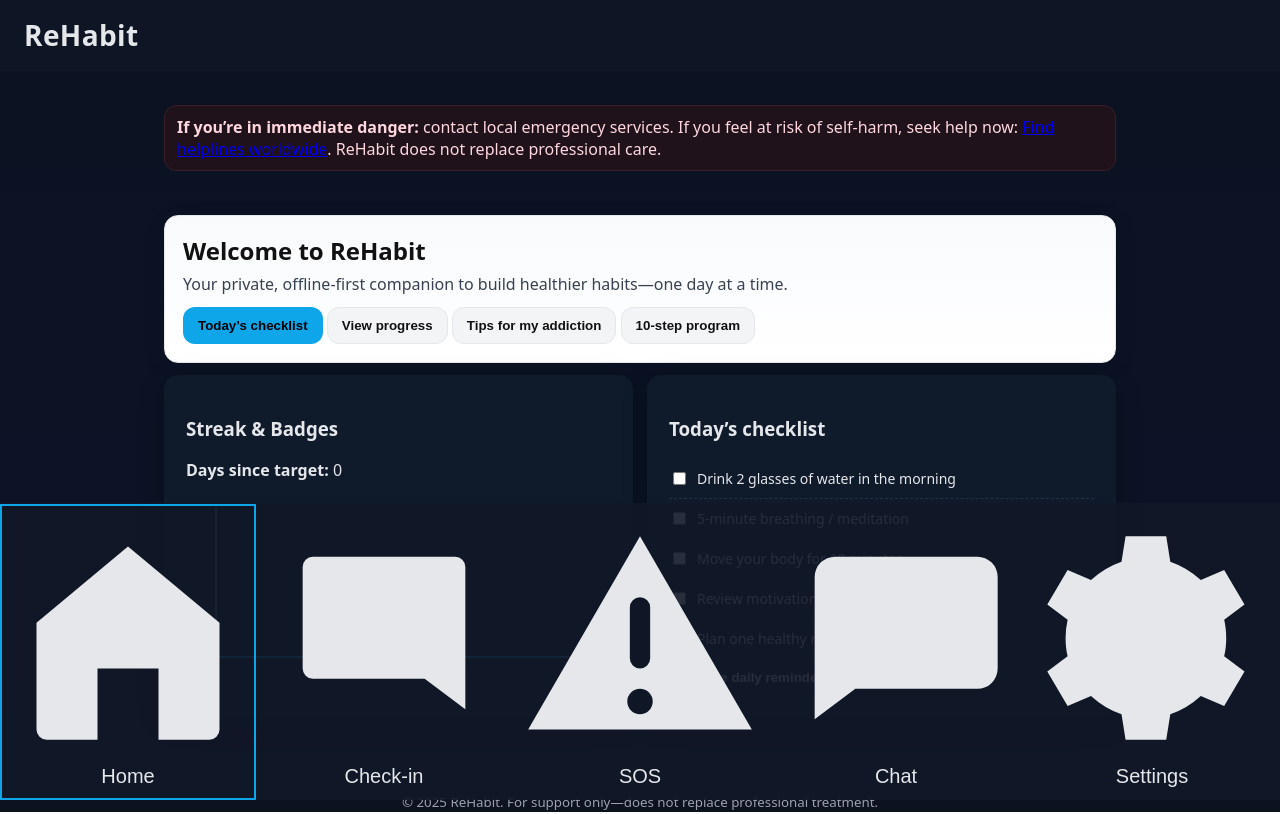
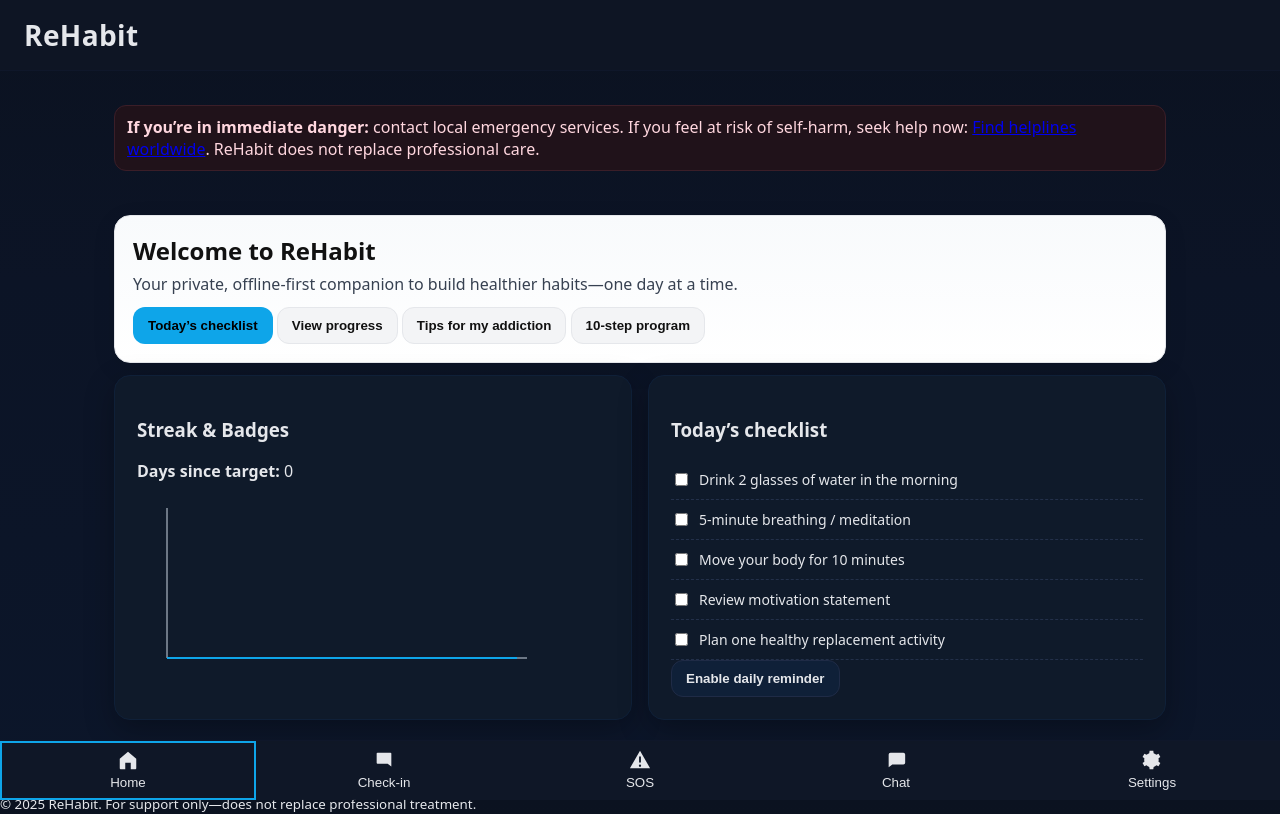
Before and after one commit to Alvaro245ap/ReHabit, a plain HTML site: page index.html in a window 1280 px wide. Both pictures are taken after a click on the button "Home". Drawn offline with Linux system fonts and the light colour scheme.

Commit message:
Update styles.css

```diff
--- a/styles.css
+++ b/styles.css
@@ -6,30 +6,30 @@
   --muted: #9ca3af;
   --primary: #0ea5e9;
   --danger: #ef4444;
-  --radius: 14px;
-  --shadow: 0 6px 24px rgba(0,0,0,.28);
-  --maxw: 1000px;
-  --gap: 14px;
+  --radius: 16px;
+  --shadow: 0 10px 30px rgba(0,0,0,.28);
+  --maxw: 1100px;
+  --gap: 16px;
 }
 
 * { box-sizing: border-box; }
 html, body { margin: 0; padding: 0; height: 100%; }
 body {
-  font-family: system-ui, -apple-system, Segoe UI, Roboto, Ubuntu, "Helvetica Neue", Arial, "Noto Sans", "Apple Color Emoji", "Segoe UI Emoji";
-  background: linear-gradient(180deg, #0b1220, #0b1324 30%, #0b1428 100%);
+  font-family: ui-sans-serif, system-ui, -apple-system, Segoe UI, Roboto, Ubuntu, "Helvetica Neue", Arial, "Noto Sans";
+  background: linear-gradient(180deg, #0b1220, #0c1426 35%, #0c162a 100%);
   color: var(--text);
 }
 
 .app-header {
   display: flex; justify-content: space-between; align-items: center;
   padding: 16px clamp(12px, 3vw, 24px);
-  background: rgba(17, 24, 39, .7); backdrop-filter: blur(8px);
+  background: rgba(17, 24, 39, .7); backdrop-filter: blur(10px);
   position: sticky; top: 0; z-index: 10; border-bottom: 1px solid #0f172a;
 }
-h1 { margin: 0; font-size: clamp(20px, 2.6vw, 28px); letter-spacing: .4px; }
+h1 { margin: 0; font-size: clamp(20px, 2.6vw, 28px); letter-spacing: .4px; font-weight: 800; }
 
 .container {
-  margin: 18px auto clamp(72px, 8vh, 88px);
+  margin: 18px auto clamp(72px, 8vh, 96px);
   max-width: var(--maxw);
   padding: 0 clamp(12px, 3vw, 24px);
   display: grid; gap: var(--gap);
@@ -40,80 +40,72 @@ h1 { margin: 0; font-size: clamp(20px, 2.6vw, 28px); letter-spacing: .4px; }
   border-radius: var(--radius);
   box-shadow: var(--shadow);
   padding: clamp(14px, 2.4vw, 22px);
+  border: 1px solid #0f2038;
 }
-
 .card.soft { background: var(--soft); }
 
-.grid, .grid-2 {
-  display: grid;
-  gap: var(--gap);
-}
+.grid, .grid-2 { display: grid; gap: var(--gap); }
 .grid-2 { grid-template-columns: 1fr; }
-@media (min-width: 760px) {
-  .grid-2 { grid-template-columns: 1fr 1fr; }
-}
+@media (min-width: 760px) { .grid-2 { grid-template-columns: 1fr 1fr; } }
 
 label { display: grid; gap: 6px; font-size: 14px; }
 input[type="text"], input[type="date"], select, textarea {
-  width: 100%; padding: 10px 12px; border-radius: 10px;
-  border: 1px solid #1f2937; background: #0b1626; color: var(--text);
+  width: 100%; padding: 11px 12px; border-radius: 12px;
+  border: 1px solid #1f2b46; background: #0b1626; color: var(--text);
 }
 textarea { resize: vertical; }
-
 input[type="range"] { width: 100%; }
 
 .btn {
-  border: 1px solid transparent; padding: 10px 14px; border-radius: 12px;
-  background: #13223a; color: var(--text); cursor: pointer; font-weight: 600;
+  border: 1px solid #1f2b46; padding: 10px 14px; border-radius: 12px;
+  background: #0f2038; color: var(--text); cursor: pointer; font-weight: 700;
+  transition: transform .05s ease, filter .15s ease;
 }
-.btn:hover { filter: brightness(1.1); }
-.btn.primary { background: var(--primary); color: black; }
-.btn.subtle { background: #0e1729; border-color: #1f2937; }
-.btn.danger { background: var(--danger); }
+.btn:hover { filter: brightness(1.08); }
+.btn:active { transform: translateY(1px); }
+.btn.primary { background: var(--primary); color: #0b1220; border-color: transparent; }
+.btn.subtle { background: #0d182b; }
+.btn.danger { background: var(--danger); border-color: transparent; }
 
 .file input { display: none; }
-
 .actions { display: flex; gap: 10px; flex-wrap: wrap; }
 
 .list { list-style: none; padding-left: 0; margin: 0; }
 .list li {
   display: flex; justify-content: space-between; align-items: center;
-  padding: 10px 0; border-bottom: 1px dashed #23304a;
+  gap: 12px; padding: 10px 0; border-bottom: 1px dashed #23304a;
 }
 
+/* Tabbar with professional icon + label */
 .tabbar {
   position: fixed; bottom: 0; left: 0; right: 0;
   display: grid; grid-template-columns: repeat(5, 1fr);
-  gap: 0; background: rgba(17,24,39,.9); border-top: 1px solid #0f172a;
+  gap: 0; background: rgba(17,24,39,.85); border-top: 1px solid #0f172a;
+  backdrop-filter: blur(8px);
 }
-.tabbar button {
+.tabbtn {
   appearance: none; background: transparent; border: 0; color: var(--text);
-  padding: 12px 6px; font-size: 20px; cursor: pointer;
+  padding: 8px 4px 10px; cursor: pointer; display: grid; place-items: center; gap: 4px;
 }
-.tabbar button:focus { outline: 2px solid var(--primary); outline-offset: -2px; }
+.tabbtn:focus { outline: 2px solid var(--primary); outline-offset: -2px; }
+.ico { width: 22px; height: 22px; display: block; }
 
-.crisis-banner {
-  margin: 8px auto 0; padding: 10px clamp(12px, 3vw, 24px);
-  max-width: var(--maxw);
-}
+/* Crisis banner */
+.crisis-banner { margin: 8px auto 0; padding: 10px clamp(12px, 3vw, 24px); max-width: var(--maxw); }
 .crisis-banner p {
   background: #20121a; border: 1px solid #3b1e28; color: #ffd7df;
   padding: 10px 12px; border-radius: 12px;
 }
 
+/* SOS */
 .sos-steps { padding-left: 18px; }
 #timer { font-size: 32px; margin: 6px 0 10px; }
 
+/* Chips */
 .resources { margin-top: 8px; }
 .chips { display: flex; flex-wrap: wrap; gap: 8px; }
 .chips button {
   padding: 6px 10px; border-radius: 999px; background: #13223a; border: 1px solid #1f2b46; color: var(--text);
-}
-
-.legal {
-  text-align: center; color: var(--muted);
-  margin: 16px auto 72px; max-width: var(--maxw);
-  padding: 0 16px;
 }
 
 /* Light hero on Home */
@@ -151,3 +143,19 @@ input[type="range"] { width: 100%; }
 }
 .chat-msg { margin: 6px 0; }
 .chat-msg small { color: #6b7280; }
+
+/* Program page */
+.program { padding-left: 18px; line-height: 1.6; }
+.supporting h3 { margin-top: 16px; }
+.list.bullets li { justify-content: flex-start; gap: 8px; }
+.list.bullets li::before { content: "•"; color: #6aa9ff; margin-right: 6px; }
+.contrib { margin-top: 12px; }
+.muted { color: var(--muted); }
+
+/* Badges */
+.badges { display:flex; gap:8px; flex-wrap:wrap; }
+.badge {
+  padding: 4px 10px; border-radius: 999px; font-weight: 700;
+  background: #11273f; border: 1px solid #1f3656; color: #a6d3ff;
+}
+.badge.earned { background: #0ea5e9; color:#0b1220; border-color: transparent; }
```
